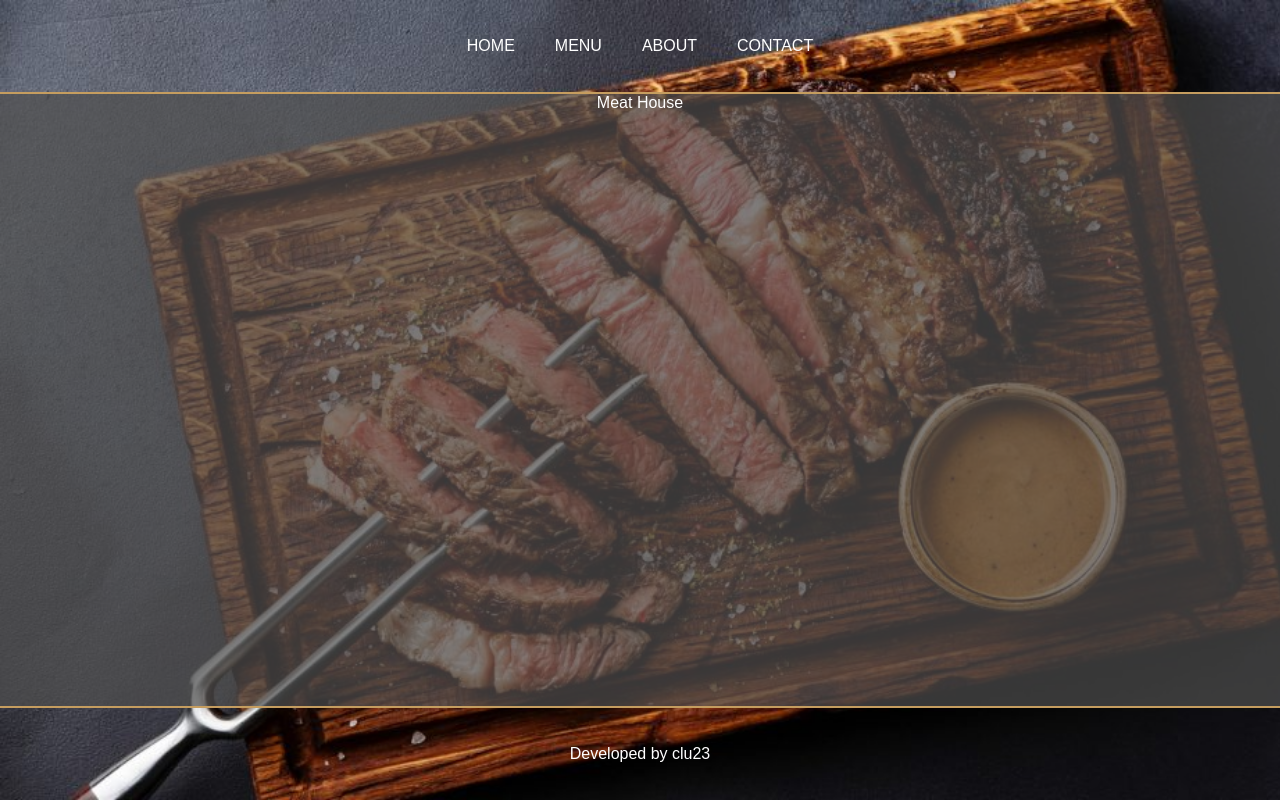
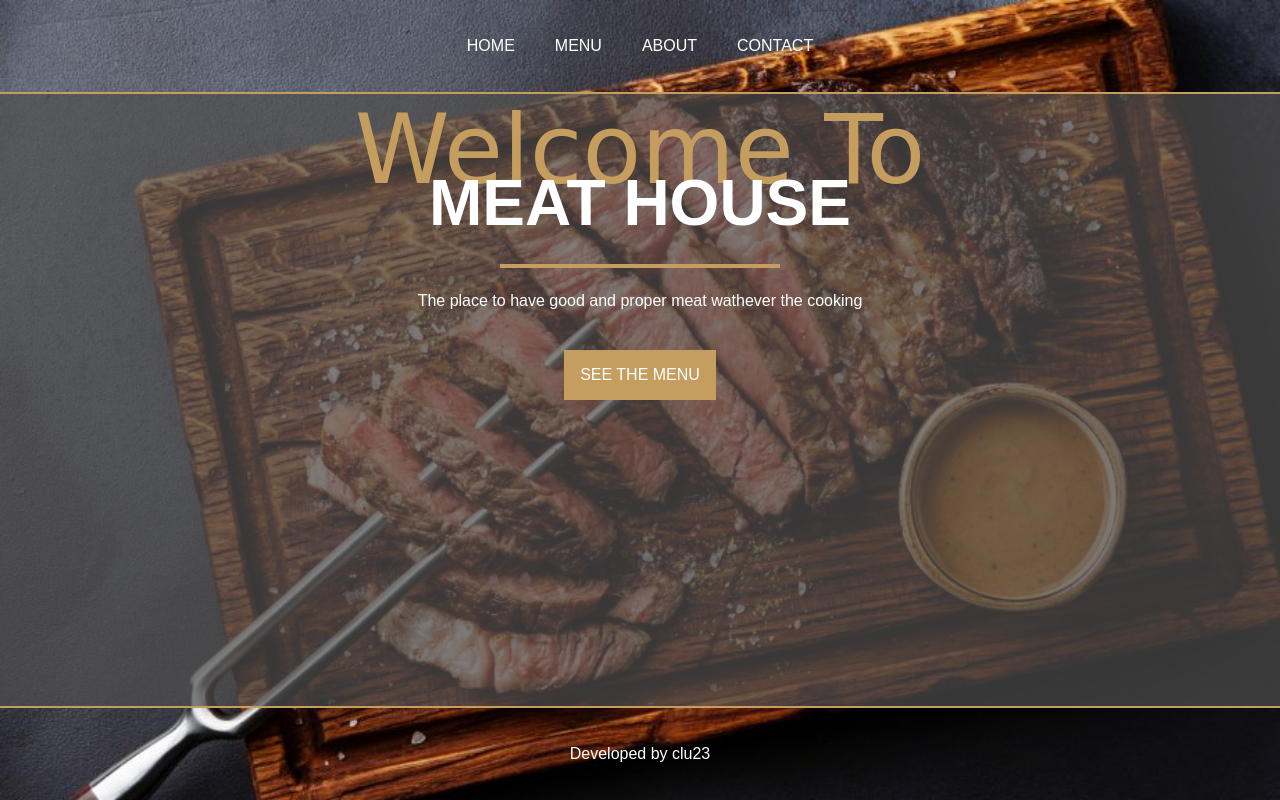
Before and after one commit to clu23/Restaurant-page, a website built with webpack: page dist/index.html in a window 1280 px wide. Built offline with nearby package versions, Linux system fonts and the light colour scheme; a web font is replaced by a local one.

Commit message:
Adding name of the restaurant and other things for the welcome page

```diff
--- a/dist/index.html
+++ b/dist/index.html
@@ -16,7 +16,11 @@
         </ul>
       </div>
       <div class="main">
-          <p>Meat House</p>
+          <p class="cursive">Welcome to</p>
+          <h1>Meat House</h1>
+          <hr>
+          <p class="text-center">The place to have good and proper meat wathever the cooking</p>
+          <button>See the Menu</button>
       </div>
       <div class="footer">
         <p>Developed by clu23</p>
--- a/dist/style.css
+++ b/dist/style.css
@@ -1,3 +1,5 @@
+
+@import url("https://fonts.googleapis.com/css2?family=Herr+Von+Muellerhoff&family=Montserrat:wght@300;400;700&display=swap");
 
 * {
   margin: 0;
@@ -25,9 +27,7 @@
 
 }
 
-.main p{
-  color: white;
-}
+
 
 
 ul {
@@ -72,6 +72,52 @@ li {
 .menu-hr {
   border: 1px solid #c59d5f;
 }
+
+h1 {
+  font-size: 64px;
+  color: white;
+  font-weight: bold;
+  margin-top: -40px;
+  text-align: center;
+  text-transform: uppercase;
+}
+hr {
+  width: 280px;
+  border: 2px solid #c59d5f;
+  margin: 24px auto;
+}
+
+
+.text-center {
+  text-align: center;
+  color: white;
+}
+
+.cursive{
+    font-family: "Herr Von Muellerhoff", cursive;
+    font-size: 96px;
+    text-align: center;
+    text-transform: capitalize;
+    color: #c59d5f;
+}
+
+
+button{
+  background-color: #c59d5f;
+  color: white;
+  font-size: 16px;
+  text-transform: uppercase;
+  padding: 16px;
+  border: none;
+  margin: 0 auto;
+  margin-top: 40px;
+  cursor: pointer;
+}
+
+button:hover{
+  color: black;
+}
+
 /* footer */
 
 .footer {
```
